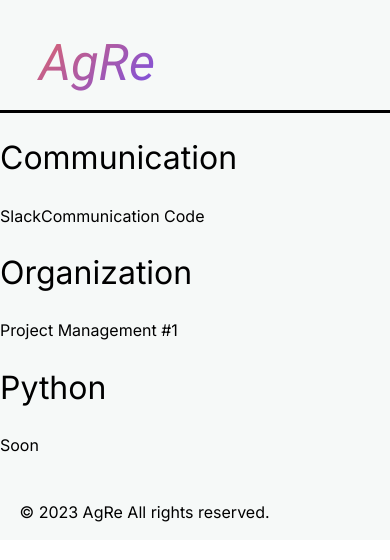
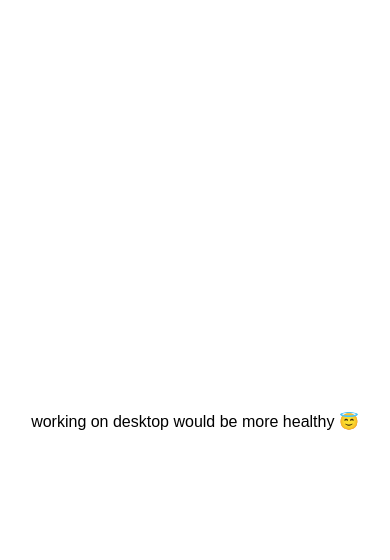
Before and after one commit to MehmetAlp05/MEIRG, a React (Vite) app: page /edu in a window 390 px wide. Shown: the top 560 px of the page. Built offline with nearby package versions, Linux system fonts and the light colour scheme; no server answers.

Commit message:
last update since guray era

```diff
--- a/src/App-mobile.css
+++ b/src/App-mobile.css
@@ -352,4 +352,15 @@
 .profilePage>.profileRelease>span{
   font-size: 4vh;
 }
+.edu{
+  display: none;
 }
+.mobileAttention{
+  display: flex;
+  justify-content: center;
+  align-items: center;
+  width: 100vw;
+  height: 100vh;
+  font-family: Arial, Helvetica, sans-serif;
+}
+}
--- a/src/App.css
+++ b/src/App.css
@@ -481,6 +481,7 @@ font-size: 2vh;
 .edu>.context>.menu>h1{
   margin-right: 2rem;
 }
+
 }
 .scroll{
   height: 100vh;
--- a/src/components/navbar.jsx
+++ b/src/components/navbar.jsx
@@ -1,5 +1,6 @@
 import { Link } from "react-router-dom";
 export default function Navbar(props){
+    //console.log(props.user)
     return(
         <>
             <div className='navbar' style={{background:props.background,borderBottom:props.borderBottom}}>
@@ -10,6 +11,7 @@ export default function Navbar(props){
                     <div className="element hoverOrange" style={{borderBottom:props.borderBottomElement}}><Link to="/about" style={{color:props.color}}>About Us</Link></div>
                     <div className="element" style={{borderBottom:props.borderBottomElement}}><Link to="/release" style={{color:props.color}}>Release</Link></div>
                     <div className="element" style={{borderBottom:props.borderBottomElement}}>News</div>
+                    {(props.user)&&<div className="element" style={{borderBottom:props.borderBottomElement}}><Link to="/edu" style={{color:props.color}}>Edu</Link></div>}
                     <div className="element" style={{borderBottom:props.borderBottomElement}}><Link to="/profile" style={{color:props.color}}>{props.user}</Link></div>
                 </div>
             </div>
--- a/src/pages/edu.jsx
+++ b/src/pages/edu.jsx
@@ -40,6 +40,9 @@ export default function Edu(){
                 </div>}
                 <Footer/>
             </div>
+            <div className="mobile mobileAttention">
+                working on desktop would be more healthy 😇
+            </div>
         </>
     )
 }
```
